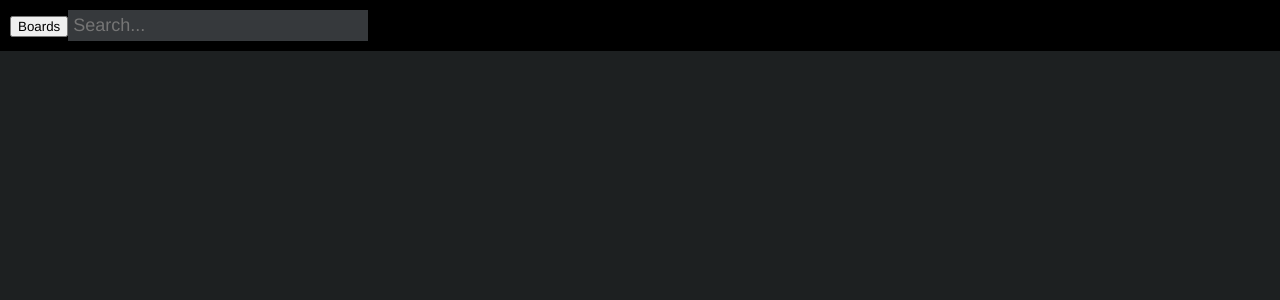
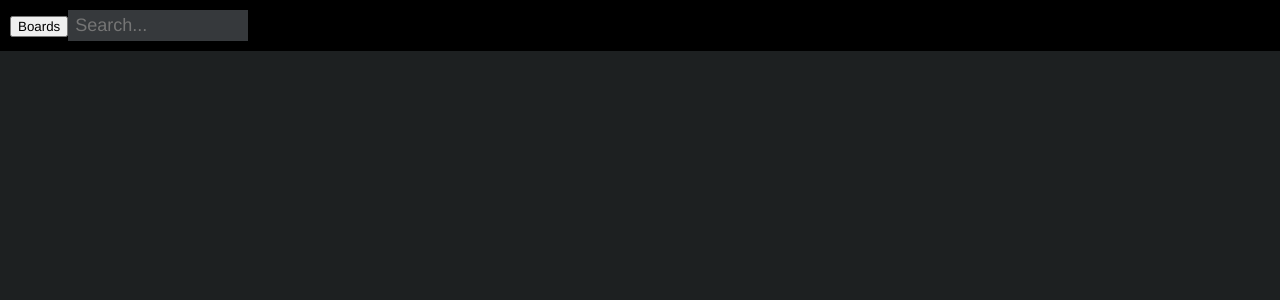
Before and after one commit to maximecolin/board, a Vue app: page / in a window 1280 px wide. Shown: the top 300 px of the page. Built offline with nearby package versions, Linux system fonts and the light colour scheme; what vue-shortkey would draw is missing.

Commit message:
Make search input large on focus

```diff
--- a/src/components/Board/SearchForm.vue
+++ b/src/components/Board/SearchForm.vue
@@ -10,17 +10,32 @@ export default {
   },
   data() {
     return {
-      input: null
+      input: null,
+      focus: false
     }
   },
   computed: {
     cards() {
       return this.board ? this.$store.getters.searchCards(this.board.uuid, this.input) : []
+    },
+    large() {
+      return this.focus || this.cards.length > 0
     }
   },
   methods: {
-    clear() {
+    onEscape() {
       this.input = null
+      this.$el.querySelector('input').blur()
+    },
+    onFocus() {
+      this.focus = true
+    },
+    onBlur() {
+      this.focus = false
+
+      if (this.cards.length === 0) {
+        this.input = null;
+      }
     }
   }
 }
@@ -28,7 +43,15 @@ export default {
 
 <template>
   <form v-on:submit.prevent class="search-form">
-    <input type="text" v-model="input" class="search-input" placeholder="Search..." v-on:keydown.escape.prevent.stop="clear()">
+    <input
+      type="text"
+      placeholder="Search..."
+      v-model="input"
+      v-bind:class="{ 'search-input': true, 'search-input-large': large }"
+      v-on:keydown.escape.prevent.stop="onEscape()"
+      v-on:focus="onFocus()"
+      v-on:blur="onBlur()"
+    >
     <ul v-show="cards.length > 0" class="search-results">
       <li v-for="card in cards">
         <Card :board="board" :card="card"></Card>
@@ -41,7 +64,6 @@ export default {
   .search-form {
     display: inline-block;
     position: relative;
-    width: 300px;
 
     padding: 0;
 
@@ -54,7 +76,7 @@ export default {
       width: 100%;
       box-sizing: border-box;
 
-      padding: 5px;
+      padding: 5px 7px;
       margin: 0;
 
       background-color: #36393c;
@@ -62,6 +84,14 @@ export default {
 
       color: #cccccc;
       font-size: 18px;
+
+      width: 180px;
+
+      transition: width 0.3s ease;
+
+      &.search-input-large {
+        width: 300px;
+      }
     }
 
     .search-results {
```
